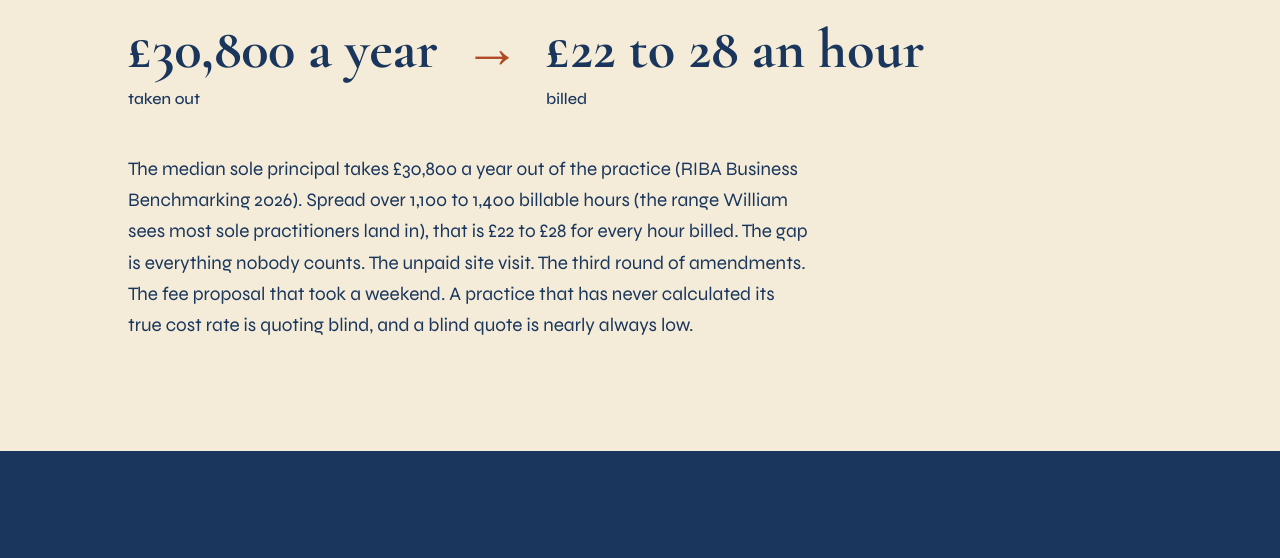
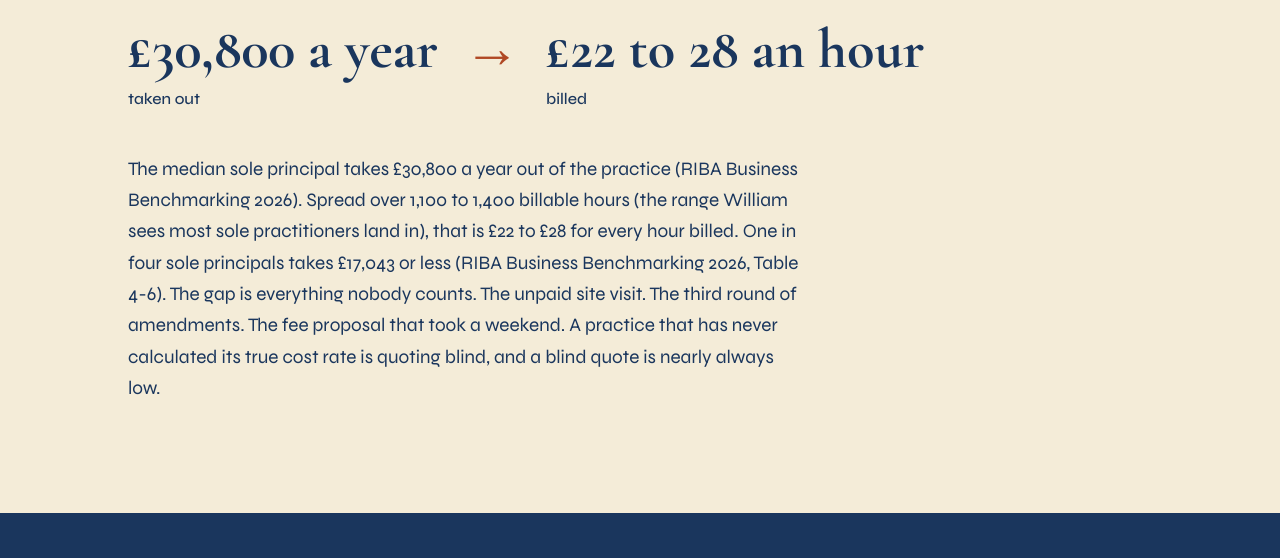
Before and after one commit to william-ringsdorf/wrc-website, a plain HTML site: page index.html in a window 1280 px wide. Shown: the part 2434-2992 px from the top of the page. Drawn offline with Linux system fonts and the light colour scheme.

Commit message:
Option for D172: add the RIBA 2026 lower quartile (£17,043) after the hourly line on the home page
Claude-Session: runner overnight RIBA 2026 full-report update, 24 Nov 2026
Co-Authored-By: Claude Opus 5.5 <noreply@anthropic.com>

```diff
--- a/index.html
+++ b/index.html
@@ -195,7 +195,7 @@
         <div class="arrow">&rarr;</div>
         <div class="state">£22 to 28 an hour <span class="small">billed</span></div>
       </div>
-      <p>The median sole principal takes £30,800 a year out of the practice (RIBA Business Benchmarking 2026). Spread over 1,100 to 1,400 billable hours (the range William sees most sole practitioners land in), that is £22 to £28 for every hour billed. The gap is everything nobody counts. The unpaid site visit. The third round of amendments. The fee proposal that took a weekend. A practice that has never calculated its true cost rate is quoting blind, and a blind quote is nearly always low.</p>
+      <p>The median sole principal takes £30,800 a year out of the practice (RIBA Business Benchmarking 2026). Spread over 1,100 to 1,400 billable hours (the range William sees most sole practitioners land in), that is £22 to £28 for every hour billed. One in four sole principals takes £17,043 or less (RIBA Business Benchmarking 2026, Table 4-6). The gap is everything nobody counts. The unpaid site visit. The third round of amendments. The fee proposal that took a weekend. A practice that has never calculated its true cost rate is quoting blind, and a blind quote is nearly always low.</p>
     </div>
   </section>
 </div>
```
